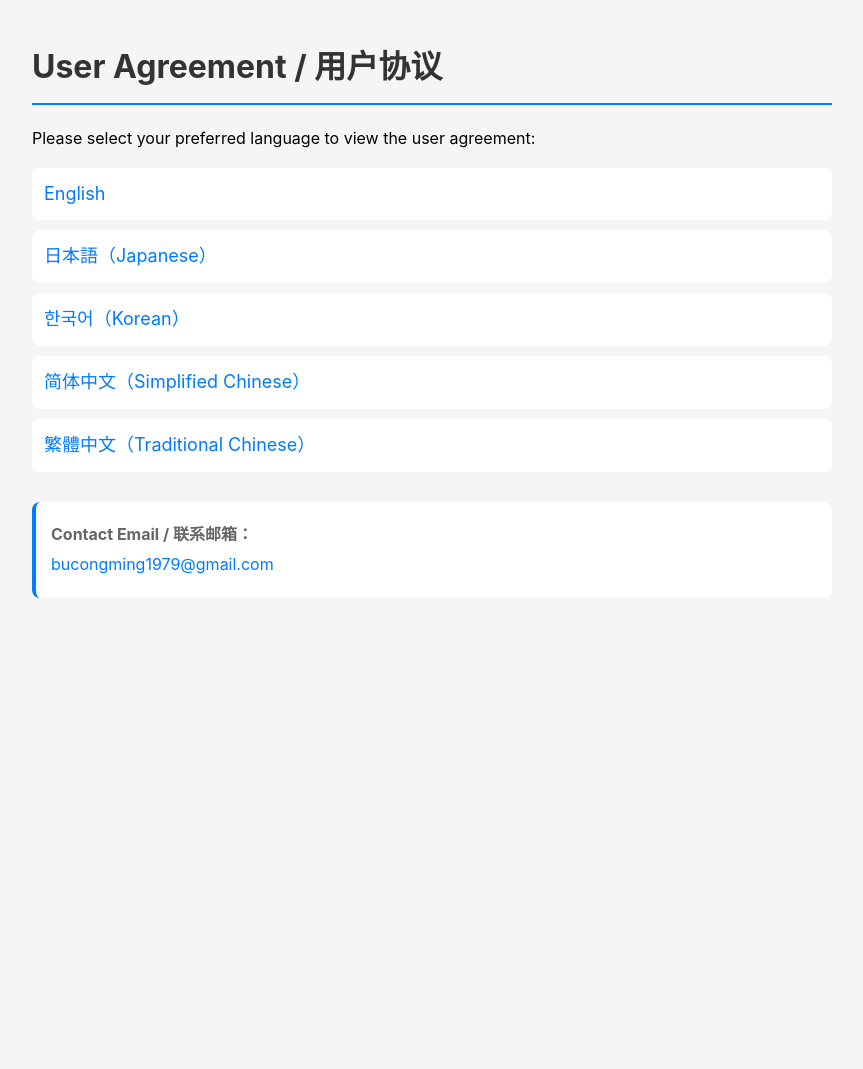
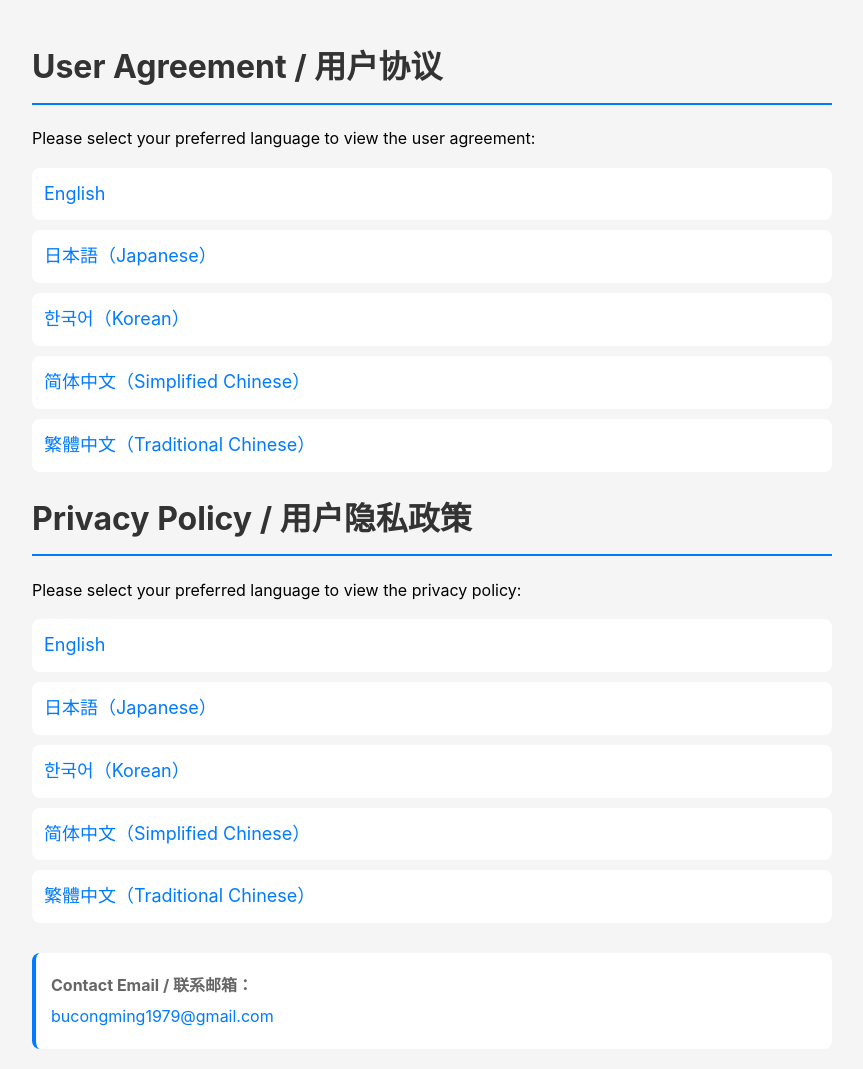
Before and after one commit to CHINAGRIMACE/plato, a plain HTML site: page index.html in a window 1280 px wide. Shown: the whole page, without its empty margins (208-1071 px from the left). Before the commit the page ends 800 px from the top, so only its background shows below. Drawn offline with Linux system fonts and the light colour scheme.

Commit message:
Add privacy policy section with language options

```diff
--- a/index.html
+++ b/index.html
@@ -68,6 +68,16 @@
     <li><a href="user-agreement.zh-hant.html">繁體中文（Traditional Chinese）</a></li>
   </ul>
 
+  <h1>Privacy Policy / 用户隐私政策</h1>
+  <p>Please select your preferred language to view the privacy policy:</p>
+  <ul>
+    <li><a href="privacy-policy.en.html">English</a></li>
+    <li><a href="privacy-policy.ja.html">日本語（Japanese）</a></li>
+    <li><a href="privacy-policy.ko.html">한국어（Korean）</a></li>
+    <li><a href="privacy-policy.zh-hans.html">简体中文（Simplified Chinese）</a></li>
+    <li><a href="privacy-policy.zh-hant.html">繁體中文（Traditional Chinese）</a></li>
+  </ul>
+
   <div class="contact">
     <p><strong>Contact Email / 联系邮箱：</strong></p>
     <p><a href="mailto:bucongming1979@gmail.com">bucongming1979@gmail.com</a></p>
```
